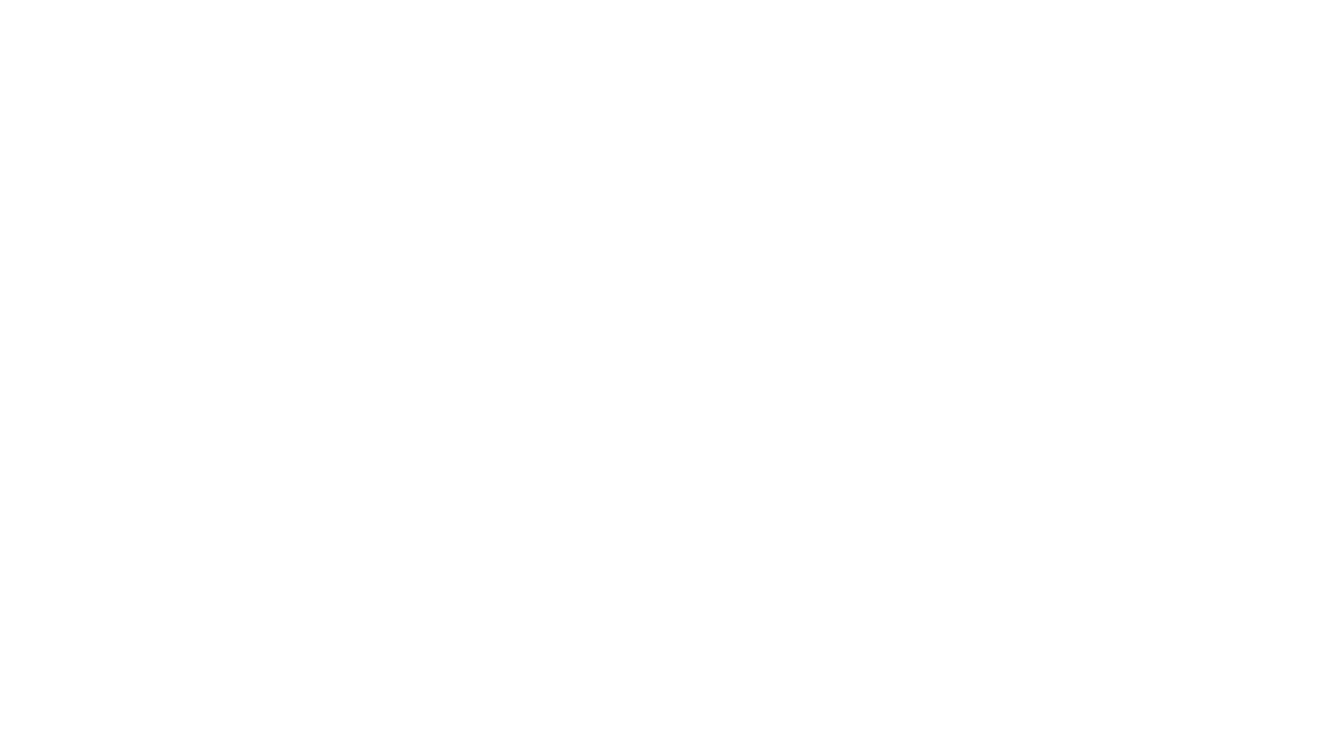
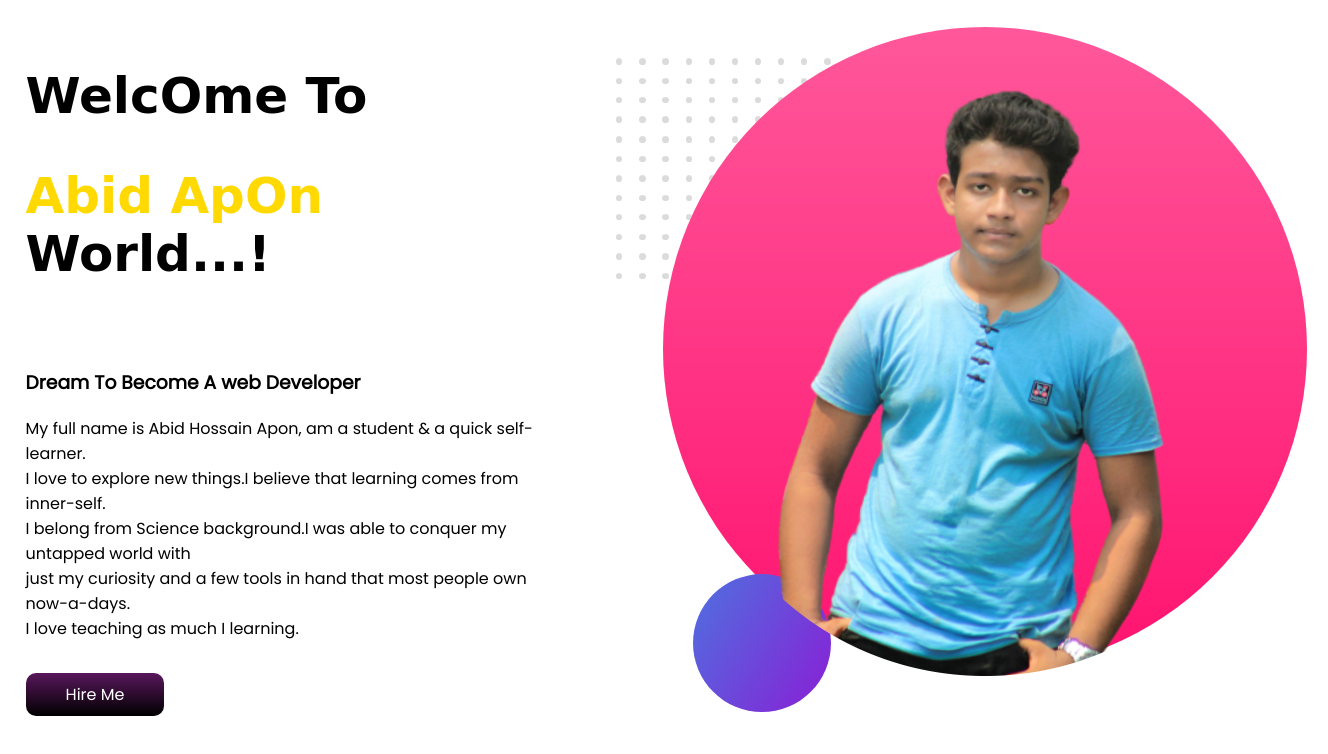
Before and after one commit to Abidapon/developer-portfolio, a plain HTML site: page index.html in a window 1280 px wide. Shown: the whole page, 1328 px wide, since content can reach past the window. Drawn offline with Linux system fonts and the light colour scheme; a web font is replaced by a local one.

Commit message:
banner added

```diff
--- a/index.html
+++ b/index.html
@@ -1,13 +1,59 @@
 <!DOCTYPE html>
 <html lang="en">
+
 <head>
     <meta charset="UTF-8">
     <meta http-equiv="X-UA-Compatible" content="IE=edge">
     <meta name="viewport" content="width=device-width, initial-scale=1.0">
     <title>Apon Portfolio</title>
+
+    <link rel="preconnect" href="https://fonts.googleapis.com">
+    <link rel="preconnect" href="https://fonts.gstatic.com" crossorigin>
+    <link href="https://fonts.googleapis.com/css2?family=Tourney&display=swap" rel="stylesheet">
+
+
+    <link rel="preconnect" href="https://fonts.googleapis.com">
+    <link rel="preconnect" href="https://fonts.gstatic.com" crossorigin>
+    <link href="https://fonts.googleapis.com/css2?family=Poppins&display=swap" rel="stylesheet">
+
+
+
     <link rel="stylesheet" href="style.css">
+
+
 </head>
+
 <body>
 
+    <section class="top-banner">
+        <div class="half-width">
+            <h1>WelcOme To</h1>
+            <H1><span class="red">Abid ApOn</span> World...!</H1>
+
+            <br>
+
+            <h3>Dream To Become A web Developer</h3>
+            <p>My full name is Abid Hossain Apon, am a student & a quick self-learner. <br> I love to explore new
+                things.I
+                believe that learning comes from inner-self. <br> I belong from Science background.I was able to conquer
+                my
+                untapped world with <br> just my curiosity and a few tools in hand that most people own now-a-days. <br>
+                I
+                love teaching as much I learning.</p>
+            <br>
+
+            <a class="button" target="_blank" href="https://www.facebook.com/profile.php?id=100044067371132">Hire Me</a>
+
+        </div>
+
+        <div class="half-width">
+
+            <img src="images/apon.png" alt="">
+
+        </div>
+
+    </section>
+
 </body>
+
 </html>
--- a/style.css
+++ b/style.css
@@ -0,0 +1,35 @@
+h1{
+    font-family: 'Tourney', cursive;
+    font-size: 50px;
+}
+
+
+body{
+    font-family: 'Poppins', sans-serif;
+    margin: 0%;
+}
+.red{
+    color: rgb(255, 217, 0);
+}
+
+section{
+    display: flex;
+}
+
+
+
+
+.half-width{
+    width: 50%;
+    padding: 2%;
+}
+,.width img{
+    width: 10px;
+}
+.button{
+    text-decoration: none;
+    background-image: linear-gradient(rgb(89, 23, 92), black);
+    padding: 10px 40px;
+    border-radius: 10px;
+    color: white;
+    font-weight: 400;
```
Also changed, not shown: images/apon.png (added), images/dream-bg.png (added), images/element.png (added), images/exp-bg.png (added), images/jhankar.png (added), images/jhankar2.png (added), images/my-bg.png (added), images/my-bg2.png (added), images/top-banner.png (added), images/tree.png (added), showOff/20210114_210148-01-01.jpeg (added), showOff/20210415_134350 (1).jpg (added), showOff/20210415_134758.jpg (added), 3 other files.
